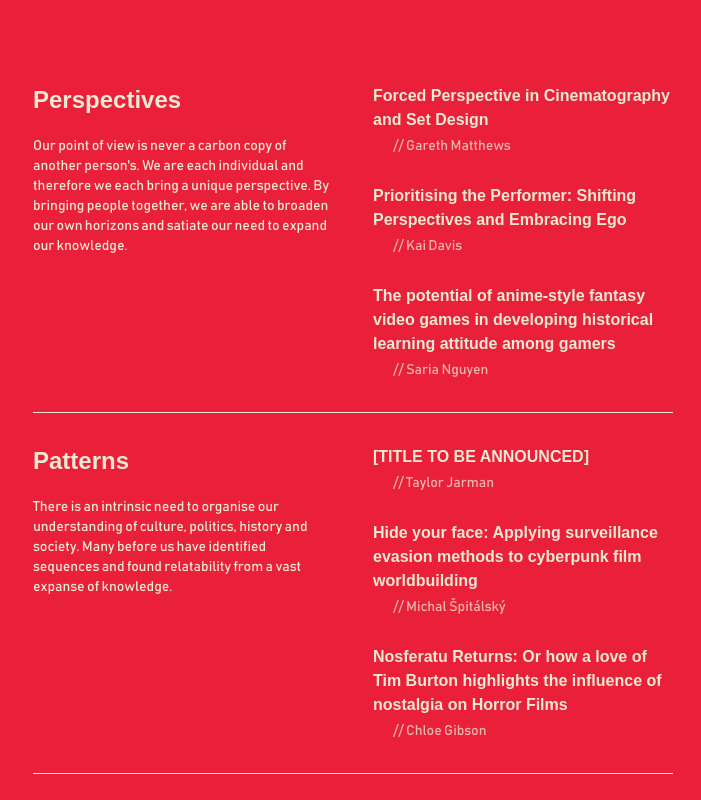
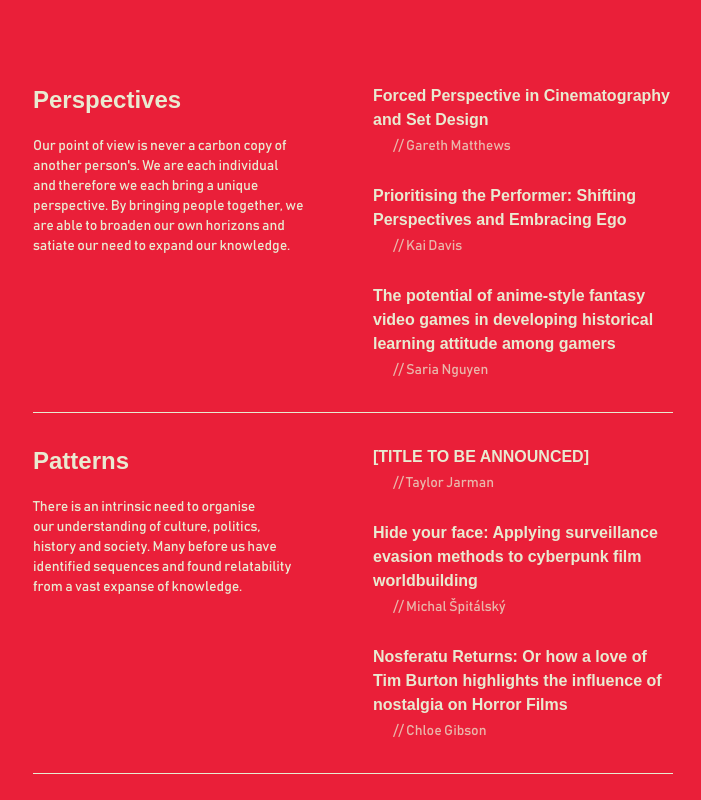
Before and after one commit to Lossmeril/perspectives-patterns-pathways, a Next.js app: page / in a window 1280 px wide. Shown: the part 2520-3320 px from the top of the page, without its empty margins (287-988 px from the left). Built offline with nearby package versions, Linux system fonts and the light colour scheme; a web font is replaced by a local one.

Commit message:
balancer on panel description

```diff
--- a/app/page.tsx
+++ b/app/page.tsx
@@ -10,6 +10,7 @@ import Link from "next/link";
 import { useState, useEffect } from "react";
 
 import Image from "next/image";
+import Balancer from "react-wrap-balancer";
 
 const HomePage = () => {
   const [inScale, setInScale] = useState<number>(900);
@@ -85,7 +86,9 @@ const HomePage = () => {
             >
               <div className="w-full lg:w-1/2 flex flex-col gap-5">
                 <h3 className="text-md lg:text-2xl">{panel.name}</h3>
-                <p className="text-sm lg:text-md">{panel.desc}</p>
+                <p className="text-sm lg:text-md">
+                  <Balancer>{panel.desc}</Balancer>
+                </p>
               </div>
               <div className="w-full lg:w-1/2 flex flex-col gap-7">
                 {panel.speakers.map((speaker) => (
```
